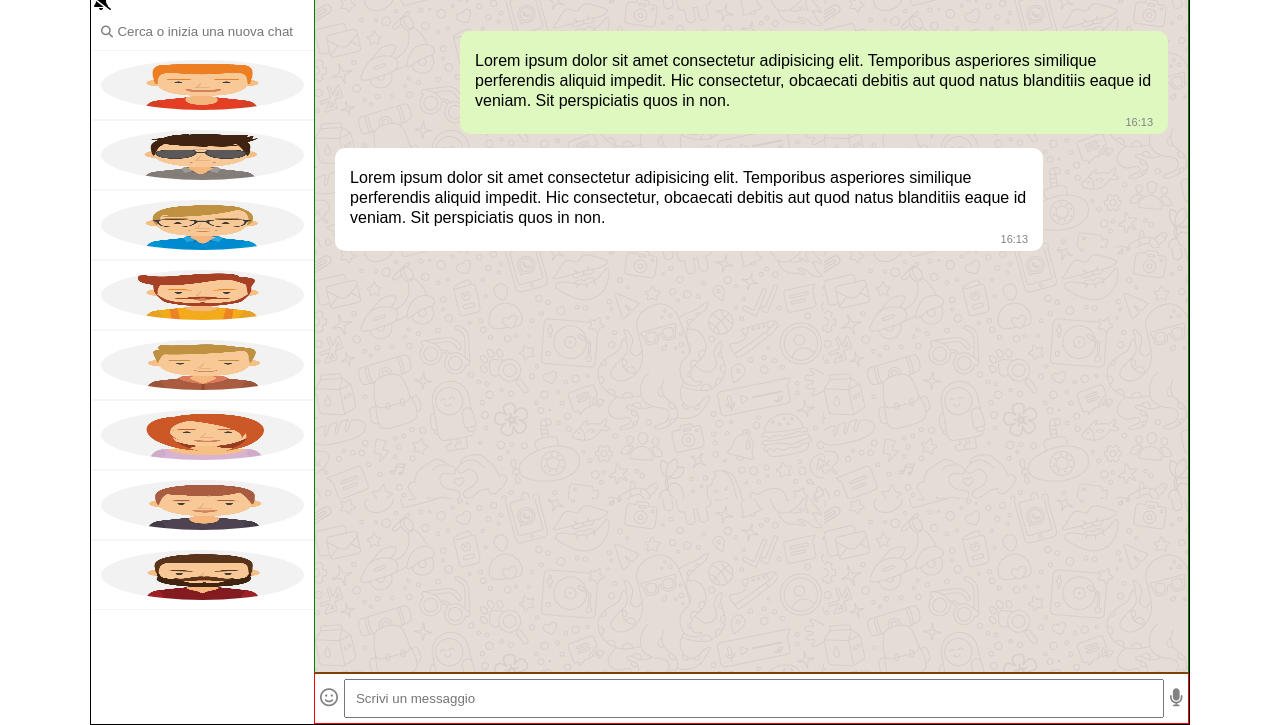
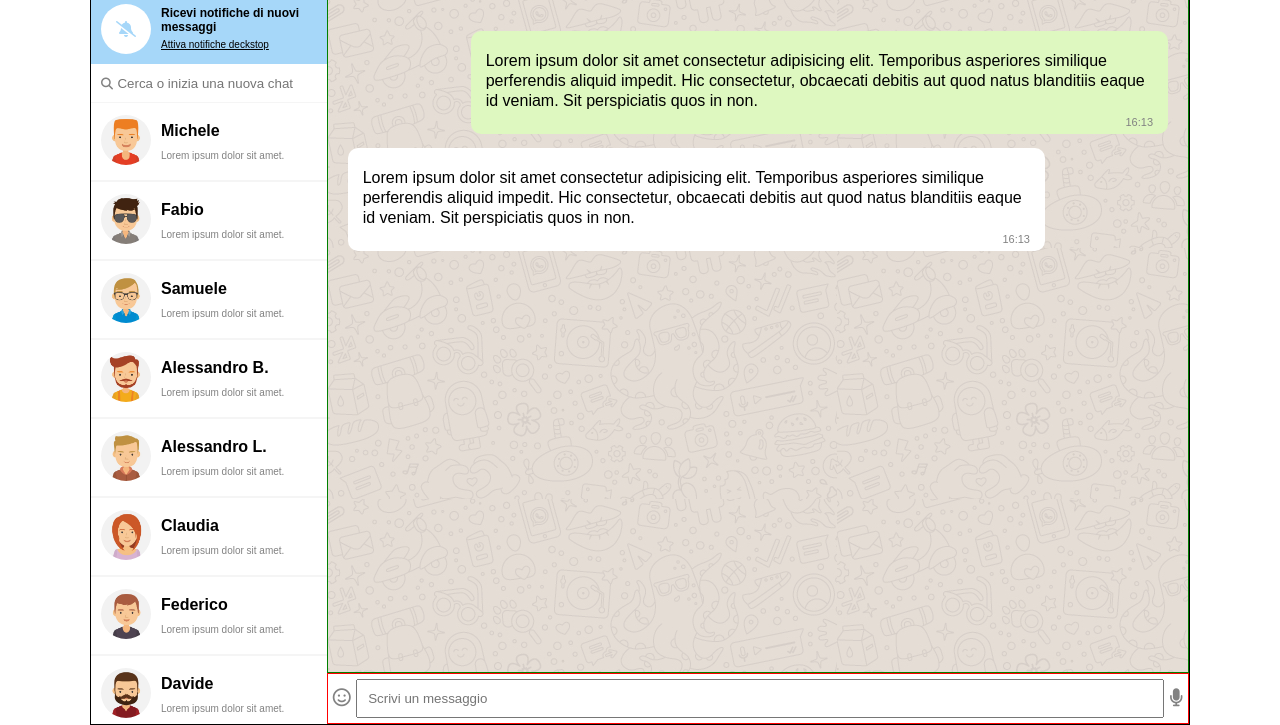
Before and after one commit to giovanni2299/html-css-boolzapp, a plain HTML site: page index.html in a window 1280 px wide. Shown: the part 75-800 px from the top of the page. Drawn offline with Linux system fonts and the light colour scheme.

Commit message:
ADD:complete aside bar

```diff
--- a/css/style.css
+++ b/css/style.css
@@ -92,6 +92,40 @@ body{
 .magnifying i{
     font-size: 12px;
 }
+
+.message-blue{
+    align-items: center;
+    background-color: #A6D7F9;
+}
+.bell{
+    padding: 10px;
+    text-align: center;
+}
+.bell i{
+    color: #A6D7F9;
+    background-color: white;
+    height: 50px;
+    line-height: 50px;
+    aspect-ratio: 1/1;
+    border-radius: 50%;
+}
+
+.notification-title{
+    font-size: 12px;
+
+}
+.alone{
+    text-decoration: underline;
+    font-size: 10px;
+}
+.friend__info{
+    padding: 10px;
+}
+.sub__info{
+    color: #828282;
+    margin-top: 10px;
+    font-size: 10px;
+}
 /* RIGHT PART */
 /* COL__HEADER */
 .col__header{
@@ -146,6 +180,9 @@ body{
     .cta{
         display: none;
     }
+    .message-blue{
+        display: none;
+    }
 }
 @media (min-width:1100px){
     #app{
@@ -153,7 +190,8 @@ body{
         margin: 0 auto;
     }
     .col-aside{
-        width: 280px;
+        width: 300px;
+        overflow: auto;
     }
     .user{
         justify-content: space-between;
@@ -171,9 +209,19 @@ body{
     }
     .friend{
         display: flex;
+        align-items: center;
     }
     .firend img{
         width: 50px
+    }
+    .message-blue{
+        display: flex;
+    }
+    .magnifying{
+        display: block;
+    }
+    .friend__info{
+        display: block;
     }
 }
 
--- a/index.html
+++ b/index.html
@@ -25,44 +25,99 @@
                         </li>
                     </ul>
                 </div>
+
                 <div class="message-blue flex">
                     <div class="bell">
                         <i class="fa-solid fa-bell-slash"></i>
                     </div>
                     <div class="notification">
-
+                        <p class="notification-title">
+                            <strong>
+                                Ricevi notifiche di nuovi messaggi
+                            </strong>
+                        </p>
+                        <a class="alone" href="#">Attiva notifiche deckstop</a>
                     </div>
                 </div>
+
                 <ul class="friends">
                     <li>
-                        <div class="magnifying">
+                        <div class="magnifying display-none">
                             <i class="fa-solid fa-magnifying-glass"></i>
                             <input class="serch-friends-area" type="text" placeholder="Cerca o inizia una nuova chat">
                         </div>
                     </li>
                     <li class="friend">
+                        <div class="friend__img">
                             <img src="./img/avatar_1.jpg" alt="">
+                        </div>
+                        <div class="friend__info display-none">
+                              <p><strong>Michele</strong></p>
+                              <p class="sub__info">Lorem ipsum dolor sit amet.</p>
+                        </div>
                     </li>
                     <li class="friend">
+                        <div class="friend__img">
                             <img src="./img/avatar_2.jpg" alt="">
+                        </div>
+                        <div class="friend__info display-none">
+                            <p><strong>Fabio</strong></p>
+                            <p class="sub__info">Lorem ipsum dolor sit amet.</p>
+                      </div>
                     </li>
                     <li class="friend">
+                        <div class="friend__img">
                             <img src="./img/avatar_3.jpg" alt="">
+                        </div>
+                        <div class="friend__info display-none">
+                            <p><strong>Samuele</strong></p>
+                            <p class="sub__info">Lorem ipsum dolor sit amet.</p>
+                      </div>
                     </li>
                     <li class="friend">
+                        <div class="friend__img">
                             <img src="./img/avatar_4.jpg" alt="">
+                        </div>
+                        <div class="friend__info display-none">
+                            <p><strong>Alessandro B.</strong></p>
+                            <p class="sub__info">Lorem ipsum dolor sit amet.</p>
+                      </div>
                     </li>
                     <li class="friend">
+                        <div class="friend__img">
                             <img src="./img/avatar_5.jpg" alt="">
+                        </div>
+                        <div class="friend__info display-none">
+                            <p><strong>Alessandro L.</strong></p>
+                            <p class="sub__info">Lorem ipsum dolor sit amet.</p>
+                      </div>
                     </li>
                     <li class="friend">
+                        <div class="friend__img">
                             <img src="./img/avatar_6.jpg" alt="">
+                        </div>
+                        <div class="friend__info display-none">
+                            <p><strong>Claudia</strong></p>
+                            <p class="sub__info">Lorem ipsum dolor sit amet.</p>
+                      </div>
                     </li>
                     <li class="friend">
+                        <div class="friend__img">
                             <img src="./img/avatar_7.jpg" alt="">
+                        </div>
+                        <div class="friend__info display-none">
+                            <p><strong>Federico</strong></p>
+                            <p class="sub__info">Lorem ipsum dolor sit amet.</p>
+                      </div>
                     </li>
                     <li class="friend">
+                        <div class="friend__img">
                             <img src="./img/avatar_8.jpg" alt="">
+                        </div>
+                        <div class="friend__info display-none">
+                            <p><strong>Davide</strong></p>
+                            <p class="sub__info">Lorem ipsum dolor sit amet.</p>
+                      </div>
                     </li>
                 </ul>
             </aside>
```
Lines whose indentation alone changed are shown as unchanged.
